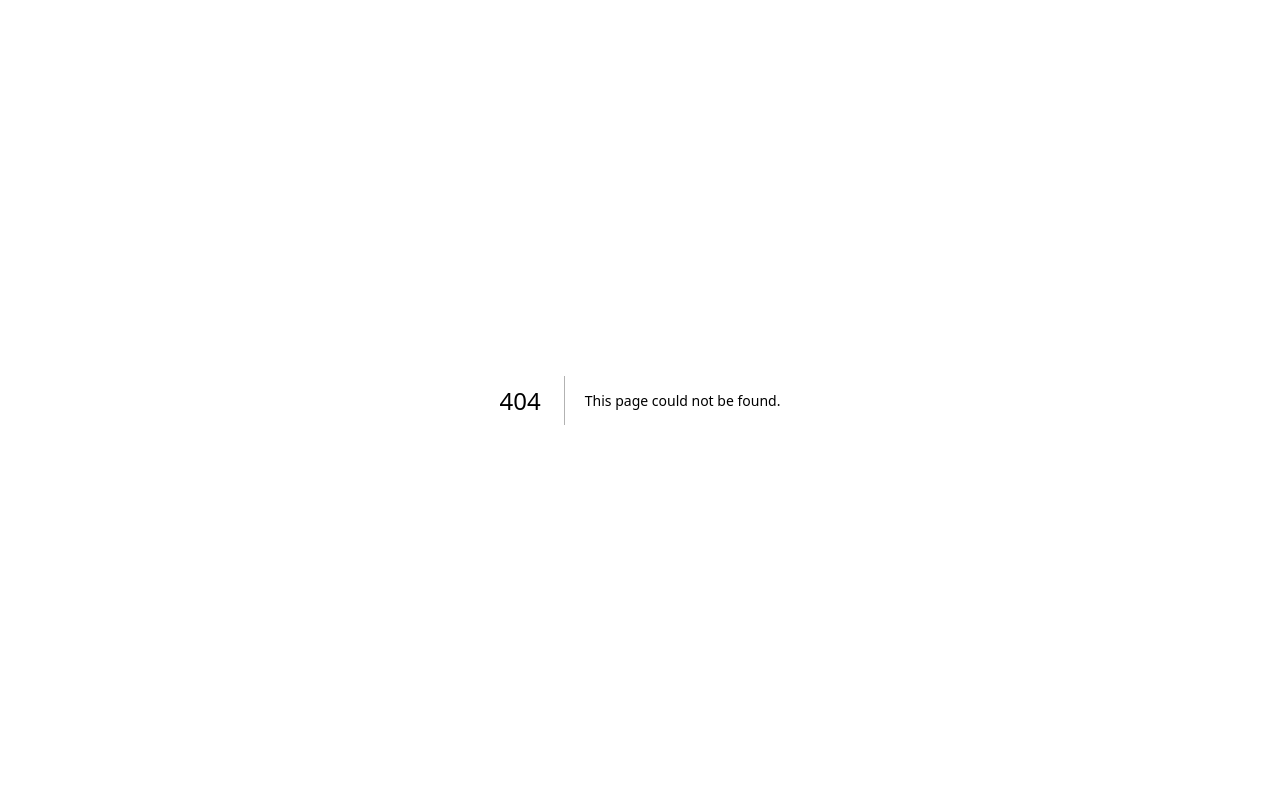
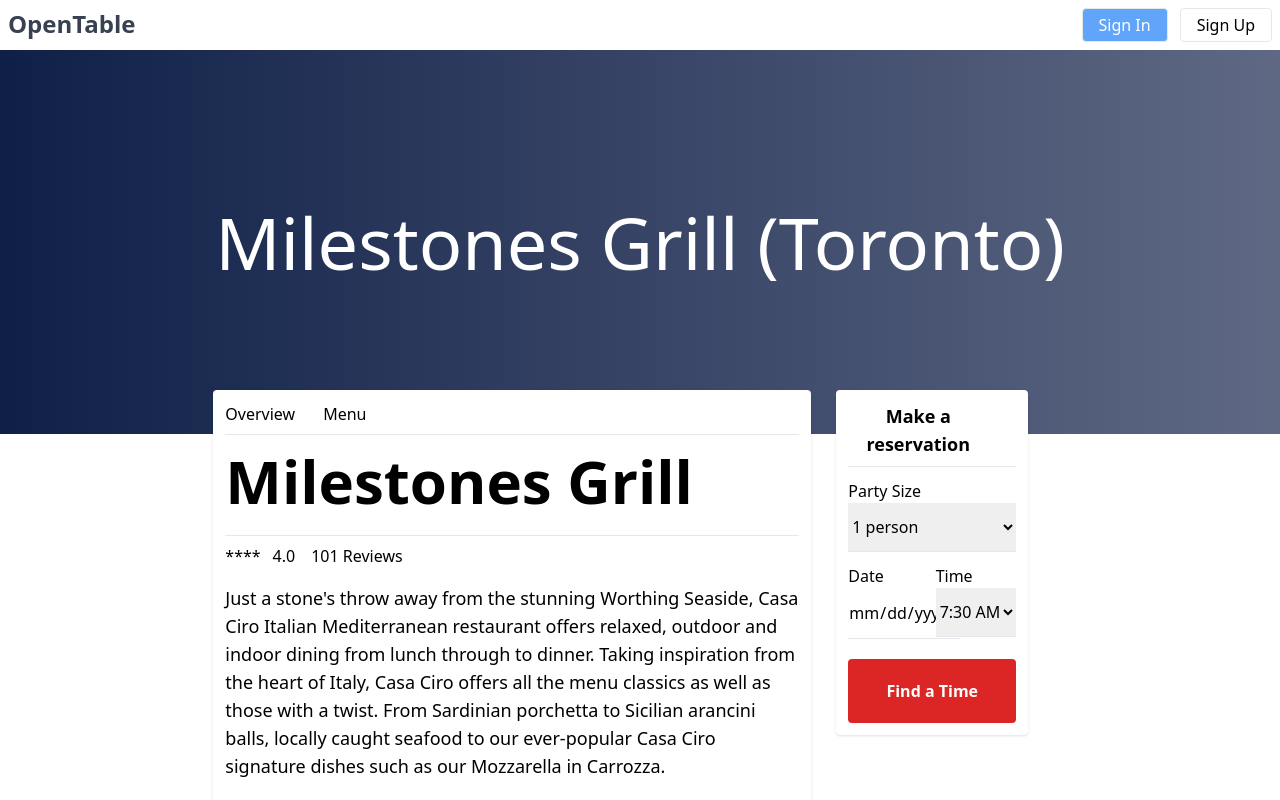
Before and after one commit to clayton-klein/nextjs13-opentable-clone, a Next.js app: page /restaurant/milestones-grill in a window 1280 px wide. Before the commit this address had no page. Shown: the top 800 px of the page. Built offline with nearby package versions, Linux system fonts and the light colour scheme.

Commit message:
feat: create restaurant details page

```diff
--- /dev/null
+++ b/app/restaurant/[slug]/page.tsx
@@ -0,0 +1,33 @@
+import NavBar from "../../components/NavBar";
+import Description from "./components/Description";
+import Header from "./components/Header";
+import Images from "./components/Images";
+import Rating from "./components/Rating";
+import ReservationCard from "./components/ReservationCard";
+import RestaurantNavBar from "./components/RestaurantNavBar";
+import Reviews from "./components/Reviews";
+import Title from "./components/Title";
+
+export default function RestaurantDetails() {
+  return (
+    <div className="w-screen min-h-screen bg-gray-100">
+      <main className="m-auto bg-white max-w-screen-2xl">
+        <NavBar />
+        <Header />
+        <div className="flex items-start justify-between w-2/3 m-auto -mt-11">
+          <div className="bg-white w-[70%] rounded p-3 shadow">
+            <RestaurantNavBar />
+            <Title />
+            <Rating />
+            <Description />
+            <Images />
+            <Reviews />
+          </div>
+          <div className="w-[27%] relative text-base">
+            <ReservationCard />
+          </div>
+        </div>
+      </main>
+    </div>
+  );
+}
```
